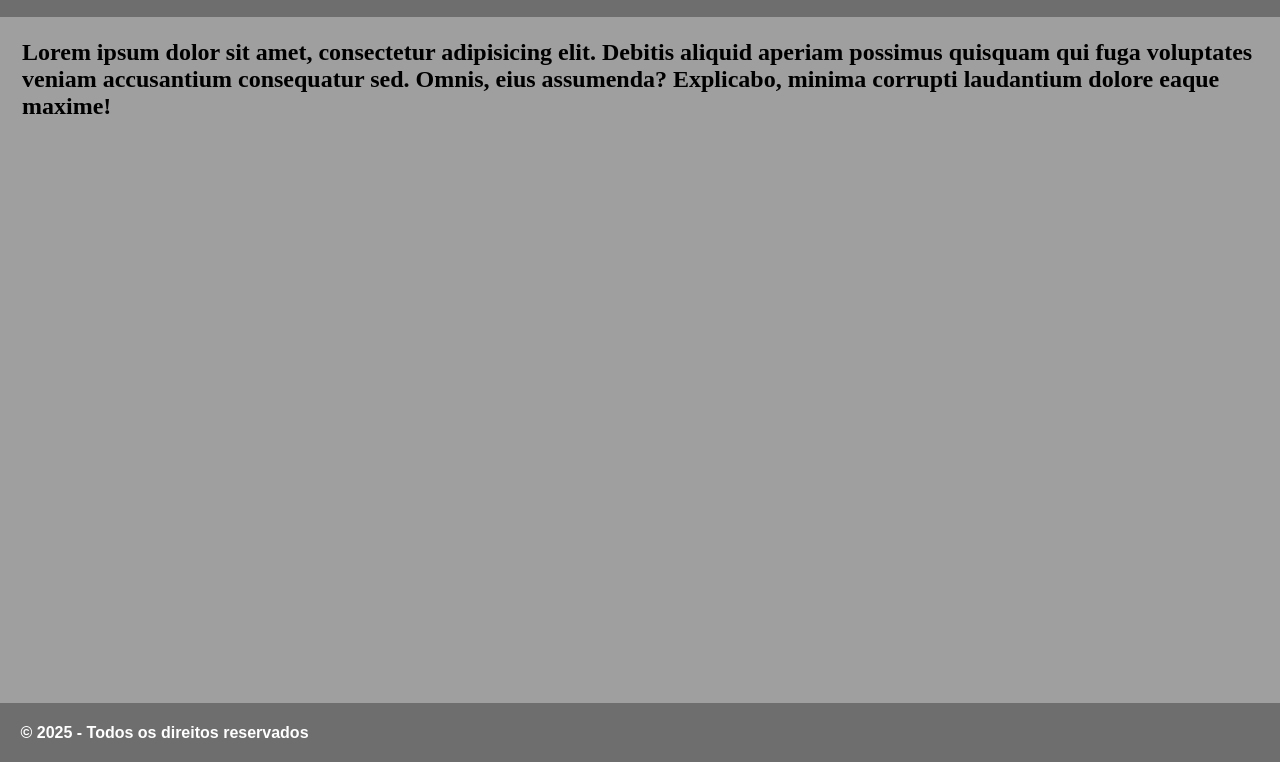
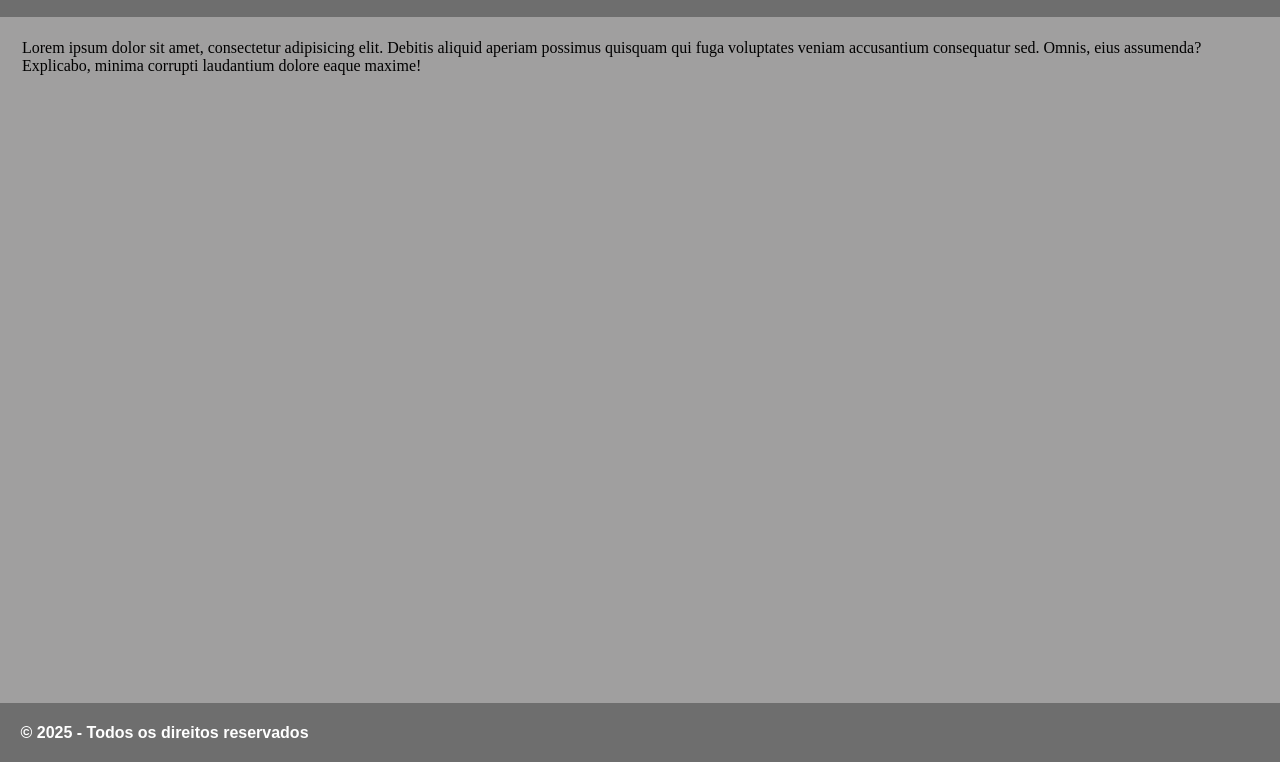
Before and after one commit to Kelwin-Organization/exemplo2, a plain HTML site: page src/pages/contato.html in a window 1280 px wide. Shown: the part 60-822 px from the top of the page. Drawn offline with Linux system fonts and the light colour scheme.

Commit message:
Arrumando o sobre e o contato

```diff
--- a/src/css/style.css
+++ b/src/css/style.css
@@ -51,7 +51,7 @@ header nav li a:hover{
     height: 83vh;
 }
 
-#main-contato h2{
+#main-contato p{
     margin: 22px;
 }
 
@@ -60,7 +60,7 @@ header nav li a:hover{
     height: 83vh;
 }
 
-#main-sobre h2{
+#main-sobre p{
     margin: 22px;
 }
 
--- a/src/pages/contato.html
+++ b/src/pages/contato.html
@@ -19,8 +19,8 @@
         </nav>
     </header>
     <main id="main-contato">
-        <h2>Lorem ipsum dolor sit amet, consectetur adipisicing elit. Debitis aliquid aperiam possimus quisquam qui fuga voluptates veniam accusantium consequatur sed.
-            Omnis, eius assumenda? Explicabo, minima corrupti laudantium dolore eaque maxime!</h2>
+        <p>Lorem ipsum dolor sit amet, consectetur adipisicing elit. Debitis aliquid aperiam possimus quisquam qui fuga voluptates veniam accusantium consequatur sed.
+            Omnis, eius assumenda? Explicabo, minima corrupti laudantium dolore eaque maxime!</p>
     </main>
     <footer>
         <h4>&copy; 2025 - Todos os direitos reservados</h4>
```
Also changed, not shown: src/pages/sobre.html (+2 -2 lines).
